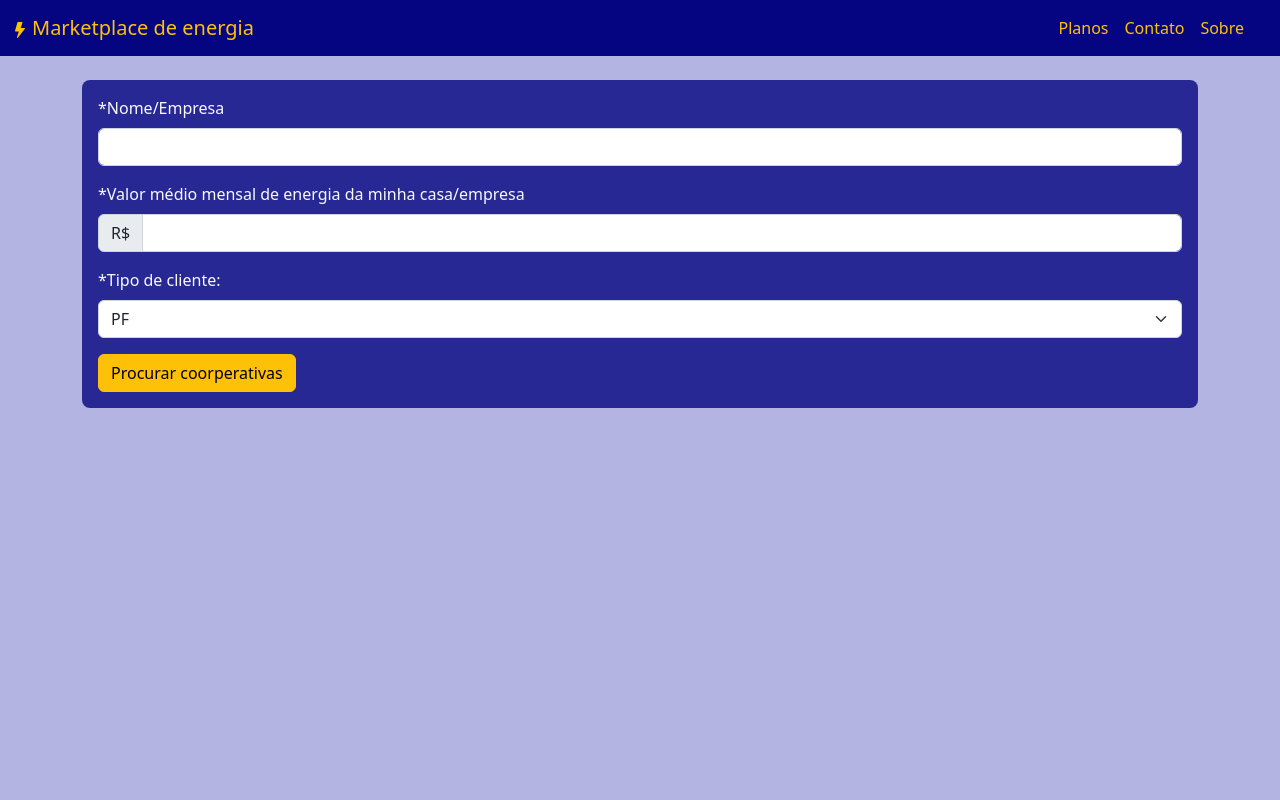
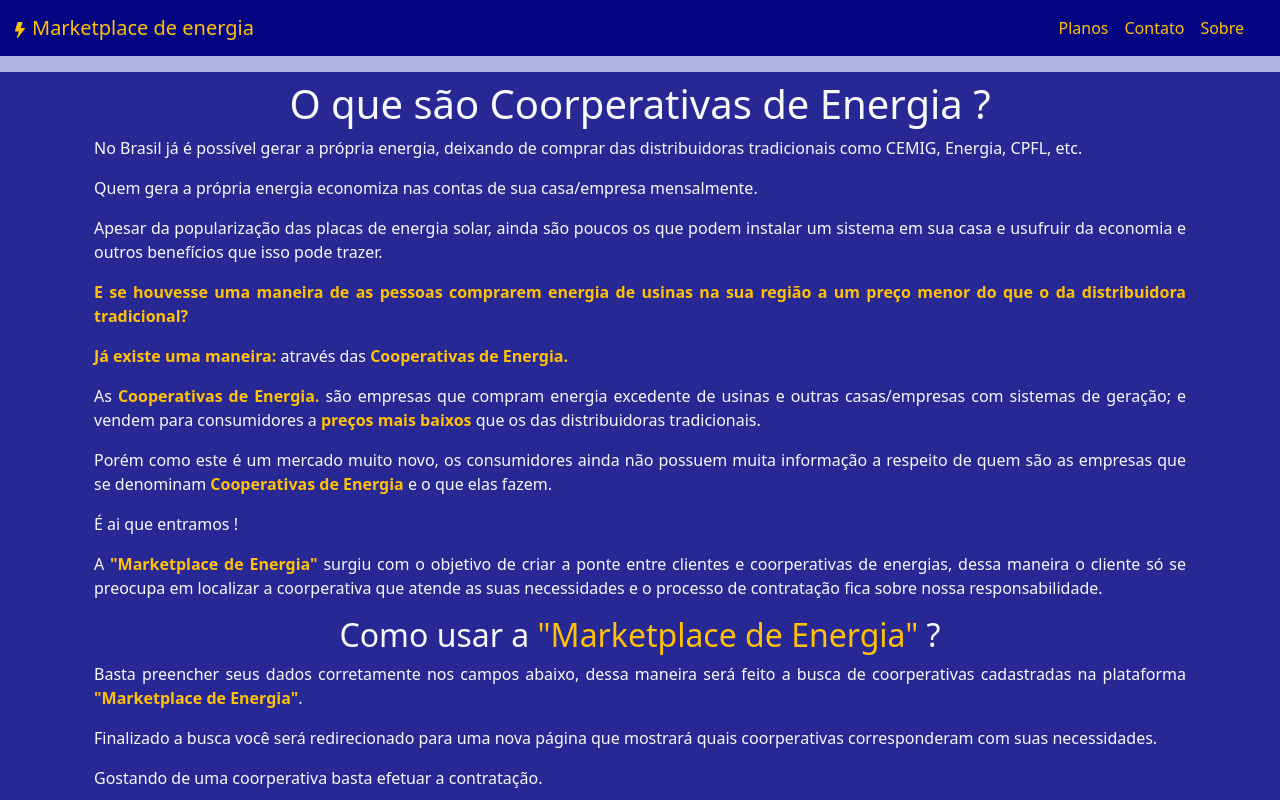
Before and after one commit to watt-io/wattio-frontend-desafio, a React app in the folder frontend-wattio/: page / in a window 1280 px wide. Shown: the top 800 px of the page. Built offline with nearby package versions, Linux system fonts and the light colour scheme.

Commit message:
Criando texto introdutório na rota Home

```diff
--- a/frontend-wattio/src/pages/Home/index.js
+++ b/frontend-wattio/src/pages/Home/index.js
@@ -22,8 +22,54 @@ export default function Home(){
   }
 
   return(
-    <Container>
-      <Form className="mt-4 p-3 rounded-3" onSubmit={handleSubmit(procurarCoorperativas)} style={{backgroundColor: 'rgba(5, 5, 130, .8)'}}>
+    <main>
+      <Container fluid className='px-0 text-justify d-flex justify-content-center' style={{backgroundColor: 'rgba(5, 5, 130, .8)'}}>
+        <Container className='px-0 m-0'>
+          <div className='text-light p-2 px-sm-4'>
+            <div className='d-flex flex-column'>
+              <h1 className='align-self-center'>O que são Coorperativas de Energia ?</h1>
+              <p>
+                No Brasil já é possível gerar a própria energia, deixando de comprar das distribuidoras tradicionais como CEMIG, Energia, CPFL, etc.
+              </p>
+              <p>
+                Quem gera a própria energia economiza nas contas de sua casa/empresa mensalmente.
+              </p>
+              <p>
+                Apesar da popularização das placas de energia solar, ainda são poucos os que podem instalar um sistema em sua casa e usufruir da economia e outros benefícios que isso pode trazer.
+              </p>
+              <p>
+                <span className='text-warning fw-bold'>
+                  E se houvesse uma maneira de as pessoas comprarem energia de usinas na sua região a um preço menor do que o da distribuidora tradicional?
+                </span>
+              </p>
+              <p>
+              <span className='text-warning fw-bold'>Já existe uma maneira:</span> através das <span className='text-warning fw-bold'>Cooperativas de Energia.</span></p>
+              <p>
+                As <span className='text-warning fw-bold'>Cooperativas de Energia.</span> são empresas que compram energia excedente de usinas e outras casas/empresas com sistemas de geração; e vendem para consumidores a <span className='text-warning fw-bold'>preços mais baixos</span> que os das distribuidoras tradicionais.
+              </p>
+              <p>
+                Porém como este é um mercado muito novo, os consumidores ainda não possuem muita informação a respeito de quem são as empresas que se denominam <span className='text-warning fw-bold'>Cooperativas de Energia</span> e o que elas fazem.
+              </p>
+              <p>É ai que entramos !</p>
+              <p>
+                A <span className='text-warning fw-bold'>"Marketplace de Energia"</span> surgiu com o objetivo de criar a ponte entre clientes e coorperativas de energias, dessa maneira o cliente só se preocupa em localizar a coorperativa que atende as suas necessidades e o processo de contratação fica sobre nossa responsabilidade.
+              </p>
+            </div>
+            <div className='d-flex flex-column'>
+              <h2 className='align-self-center'>Como usar a <span className='text-warning'>"Marketplace de Energia"</span> ?</h2>
+              <div className='d-flex flex-column'>
+                <p>Basta preencher seus dados corretamente nos campos abaixo, dessa maneira será feito a busca de coorperativas cadastradas na plataforma <span className='text-warning fw-bold'>"Marketplace de Energia"</span>.</p>
+                <p>Finalizado a busca você será redirecionado para uma nova página que mostrará quais coorperativas corresponderam com suas necessidades.</p>
+                <p>
+                  Gostando de uma coorperativa basta efetuar a contratação.
+                </p>
+              </div>
+            </div>
+          </div>
+        </Container>
+      </Container>
+      <Container className='mb-4'>
+        <Form className="mt-3 p-3 rounded-3" onSubmit={handleSubmit(procurarCoorperativas)} style={{backgroundColor: 'rgba(5, 5, 130, .8)'}}>
         <Form.Group className="mb-3" controlId="formBasicEmpresa">
           <Form.Label className='text-light'>*Nome/Empresa</Form.Label>
           <Form.Control type="text" {...register('nomeEmpresa')}/>
@@ -51,5 +97,6 @@ export default function Home(){
         <Button variant="warning" type="submit" className="mt-3">Procurar coorperativas</Button>
         </Form>
       </Container>
+    </main>
   )
 }
--- a/frontend-wattio/src/styles/index.scss
+++ b/frontend-wattio/src/styles/index.scss
@@ -28,3 +28,7 @@ body{
 .btn-close{
   align-self: flex-start;
 }
+
+.text-justify{
+  text-align: justify;
+}
```
Lines whose indentation alone changed are shown as unchanged.
